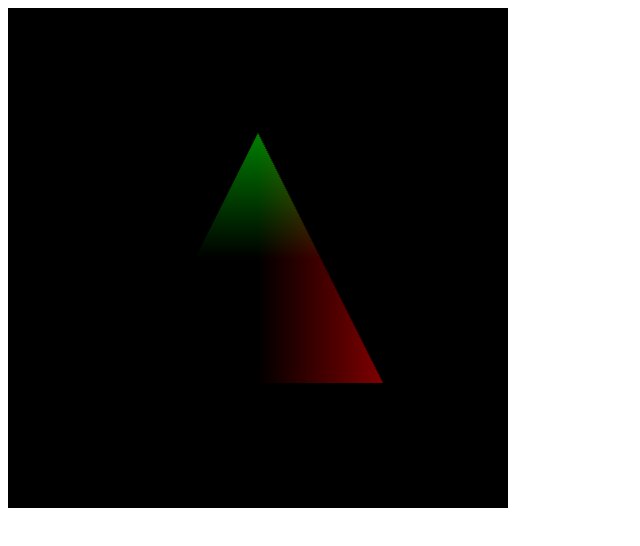
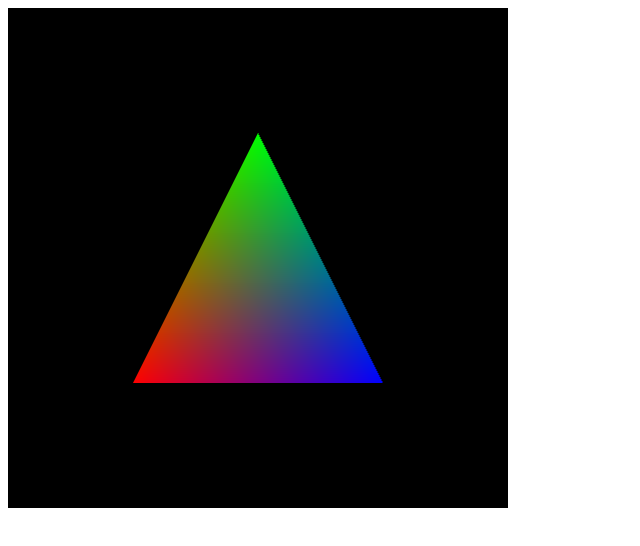
Before and after one commit to km93120/openGL-triangle, a plain HTML site: page index.html in a window 1280 px wide. Shown: the whole page, without its empty margins (0-640 px from the left). Drawn offline with Linux system fonts and the light colour scheme.

Commit message:
color buffer use

```diff
--- a/index.html
+++ b/index.html
@@ -4,10 +4,12 @@
     <title>WebGL</title>
     <script id="vertexShader" type="text/vertex-code">
         attribute vec3 position;
+        attribute vec3 color;
         varying vec3 vColor;
         void main() {
             gl_Position = vec4(position, 1.0);
-            vColor = vec3(position);
+            vColor = color;
+
         }
 
     </script>
@@ -68,7 +70,7 @@
             */
 
             type === gl.VERTEX_SHADER ? shader = gl.createShader(gl.VERTEX_SHADER) :
-                                        shader = gl.createShader(gl.FRAGMENT_SHADER)
+                shader = gl.createShader(gl.FRAGMENT_SHADER)
             gl.shaderSource(shader, codeStr);
             gl.compileShader(shader);
             if (!gl.getShaderParameter(shader, gl.COMPILE_STATUS))
@@ -76,7 +78,7 @@
             return shader;
         }
 
-        var positionBuffer, program;
+        var positionBuffer, program,colorBuffer;
         function initialize() {
             /* todo:
              créer un array buffer (dans la variable positionBuffer)
@@ -87,6 +89,11 @@
             gl.bindBuffer(gl.ARRAY_BUFFER, positionBuffer);
             var javascriptPositions = new Float32Array([-0.5,-0.5,0,0,0.5,0,0.5,-0.5,0]);
             gl.bufferData(gl.ARRAY_BUFFER, javascriptPositions, gl.STATIC_DRAW);
+
+            colorBuffer = gl.createBuffer();
+            gl.bindBuffer(gl.ARRAY_BUFFER,colorBuffer);
+            var colorValues = new Float32Array([1,0,0,0,1,0,0,0,1]);
+            gl.bufferData(gl.ARRAY_BUFFER, colorValues, gl.STATIC_DRAW);
 
             var vertexShader = getShader("vertexShader", gl.VERTEX_SHADER);
             var fragmentShader = getShader("fragmentShader", gl.FRAGMENT_SHADER);
@@ -121,16 +128,25 @@
                 lancer le draw call
             */
             // On active notre programme
+
             gl.useProgram(program);
-// On active notre buffer de positions
+
             gl.bindBuffer(gl.ARRAY_BUFFER, positionBuffer);
-// On récupère la location associée à notre variable position du vertex shader
             var positionLocation = gl.getAttribLocation(program, "position");
-// On indique comment utiliser les données du vertex buffer
             gl.vertexAttribPointer(positionLocation, 3, gl.FLOAT, false, 0, 0);
-// On indique que la location sera remplie par un buffer
             gl.enableVertexAttribArray(positionLocation);
-// On demande l'affichage d'un triangle
+
+
+            gl.bindBuffer(gl.ARRAY_BUFFER, colorBuffer);
+            var colorLocation = gl.getAttribLocation(program, "color");
+            gl.vertexAttribPointer(colorLocation, 3, gl.FLOAT, false, 0, 0);
+            gl.enableVertexAttribArray(colorLocation);
+
+
+
+
+
+
             gl.drawArrays(gl.TRIANGLES, 0, 3);
             requestAnimFrame(render);
         }
```
